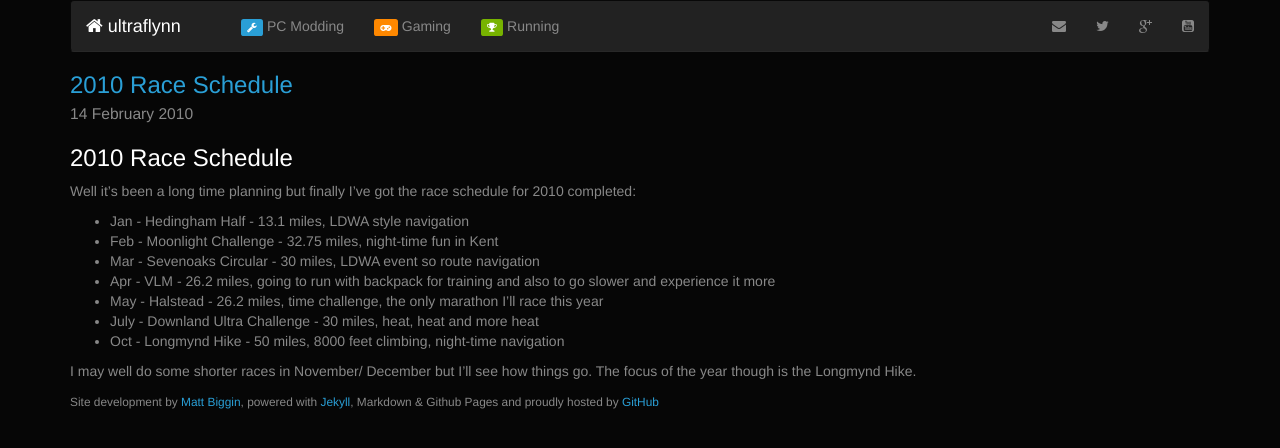
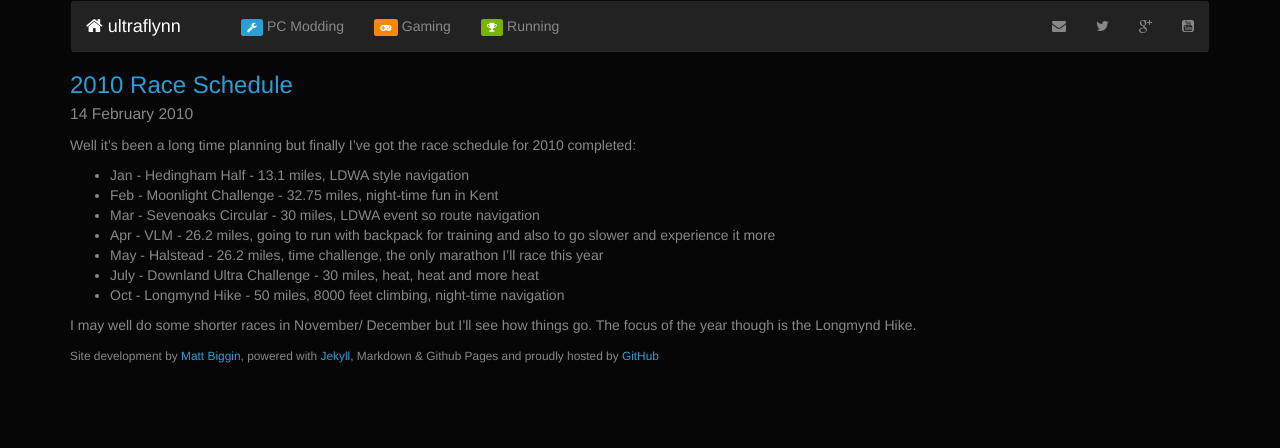
Before and after one commit to ultraflynn/ultraflynn.github.com, a Jekyll site: the page built from _posts/2010-02-14-2010-race-schedule.md, in a window 1280 px wide. Shown: the top 448 px of the page. Built offline with Jekyll 4.4.1, drawn with Linux system fonts in a browser that asks for light colours; some web fonts are replaced; Markdown is read by kramdown in place of the engine named in the settings.

Commit message:
Removed a title from a post

```diff
--- a/_posts/2010-02-14-2010-race-schedule.md
+++ b/_posts/2010-02-14-2010-race-schedule.md
@@ -4,8 +4,6 @@ title: 2010 Race Schedule
 categories: [running]
 synopsis: 2010 Race Schedule
 ---
-### 2010 Race Schedule
-
 Well it's been a long time planning but finally I've got the race schedule for 2010 completed:
 
 + Jan - Hedingham Half - 13.1 miles, LDWA style navigation
```
